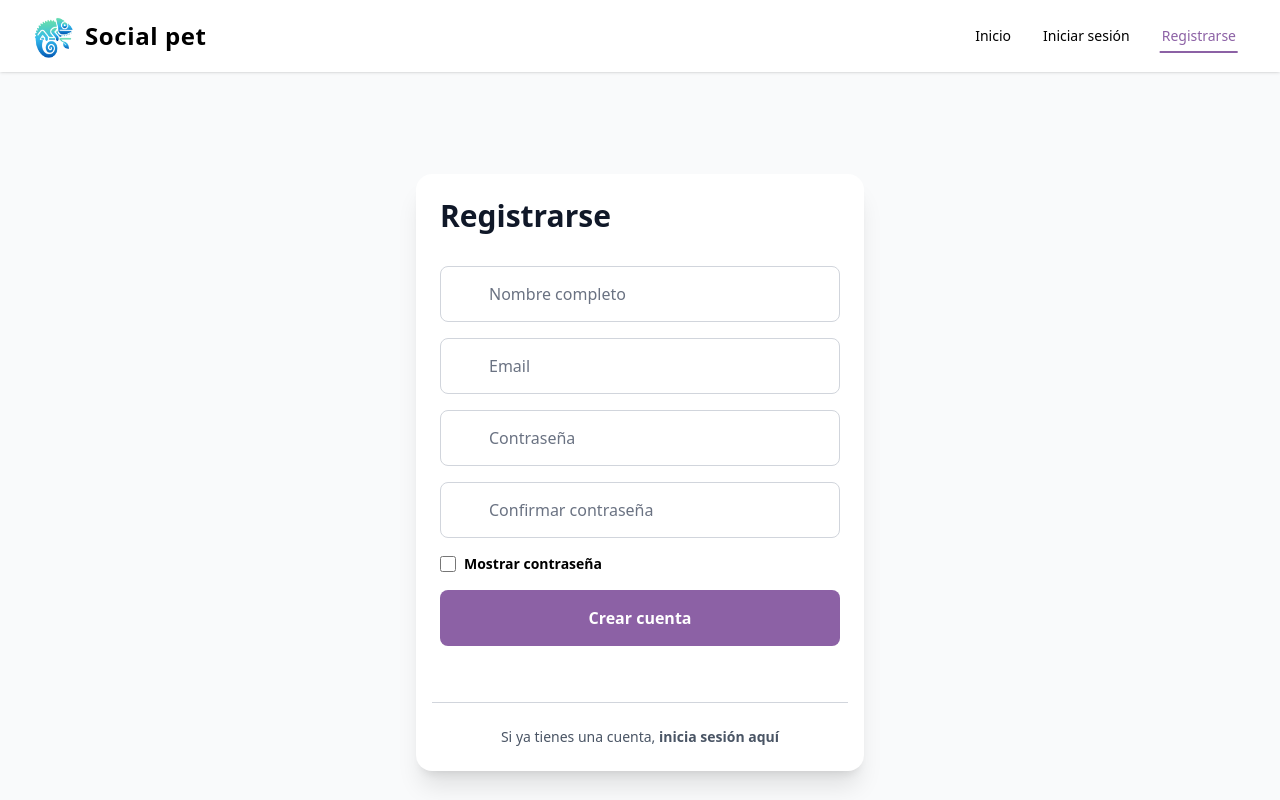
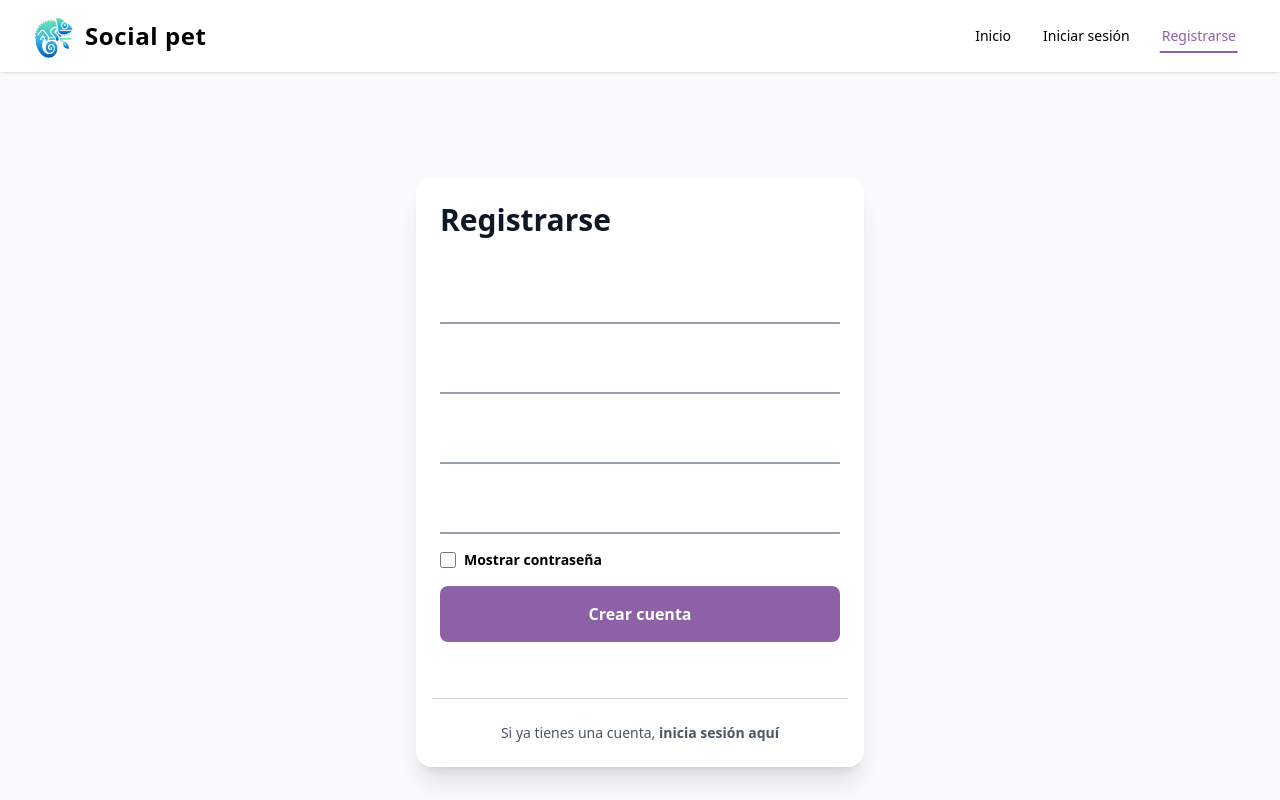
Before and after one commit to RefactoringLifeSocial/frontend, a React (Vite) app: page /register in a window 1280 px wide. Shown: the top 800 px of the page. Built offline with nearby package versions, Linux system fonts and the light colour scheme; no server answers; some icons are missing.

Commit message:
feat(FormInput): :sparkles: Refactor the input component to include a floating label and error tooltip. Styles based on figma.

```diff
--- a/src/components/ui/FormInput.tsx
+++ b/src/components/ui/FormInput.tsx
@@ -3,46 +3,73 @@ import { forwardRef } from "react"
 import type { FieldError } from "react-hook-form"
 
 interface FormInputProps extends React.ComponentPropsWithoutRef<"input"> {
-  icon: string
   error?: FieldError
+  label?: string
 }
 
 const FormInput = forwardRef<HTMLInputElement, FormInputProps>(
-  ({ icon, error, type = "text", ...props }, ref) => {
+  ({ error, label, type = "text", value, ...props }, ref) => {
+    // Detectamos si hay valor o si está enfocado
+    const hasValue = value != null && value !== ""
+
     return (
-      <div className="relative">
-        {/* Icono a la izquierda */}
-        <div className="absolute left-4 top-1/2 -translate-y-1/2 text-gray-600">
-          <Icon icon={icon} className="size-5" />
+      <div className="relative w-full">
+        <div className="relative">
+          {/* Input */}
+          <input
+            ref={ref}
+            type={type}
+            className={`
+              peer w-full bg-transparent border-b-2 pb-2 pt-5 text-gray-900
+              focus:outline-none transition-all duration-200 px-2 placeholder:opacity-0
+              ${error
+                ? "border-red-error focus:border-red-error"
+                : "border-gray-400 focus:border-violet-main"
+              }
+            `}
+            value={value}
+            {...props}
+          />
+
+          {/* Floating Label */}
+          {label && (
+            <label
+              className={`
+                absolute left-0 top-5
+                text-gray-500 pointer-events-none
+                transition-all duration-200 origin-left px-3
+                ${hasValue
+                  ? "-translate-y-4 scale-75 text-violet-main"
+                  : "translate-y-0 scale-100"
+                }
+                peer-focus:-translate-y-4
+                peer-focus:scale-75
+                peer-focus:text-violet-main
+              `}
+            >
+              {label}
+            </label>
+          )}
+
+          {/* Icono de error */}
+          {error && (
+            <div className="group absolute right-0 top-1/2 -translate-y-1/2">
+              <Icon icon="mdi:alert-circle" className="size-5 text-red-500 cursor-pointer" />
+              <div className="absolute right-0 top-full mt-1 z-10 hidden group-hover:block bg-gray-900 text-white text-xs px-3 py-1.5 rounded shadow-lg whitespace-nowrap">
+                {error.message}
+              </div>
+            </div>
+          )}
         </div>
 
-        {/* Icono de error y tooltip a la derecha (visible en desktop) */}
+        {/* Error en móvil */}
         {error && (
-          <div className="group hidden md:block">
-            <div className="absolute right-4 top-1/2 -translate-y-1/2 text-red-error">
-              <Icon icon="mdi:alert-circle" className="size-5" />
-            </div>
-            <div className="absolute right-10 top-1/2 -translate-y-1/2 z-10 hidden group-hover:block bg-black text-white text-xs px-2 py-1 rounded whitespace-nowrap">
-              {error.message}
-            </div>
-          </div>
+          <p className="mt-1 text-xs text-red-500">{error.message}</p>
         )}
-
-        <input
-          ref={ref}
-          type={type}
-          className={`w-full h-14 pl-12 pr-4 border rounded-lg text-gray-900 placeholder-gray-500 focus:border-transparent focus:outline-none focus:ring-2 ${
-            error
-              ? "border-red-error focus:ring-red-error"
-              : "border-gray-300 focus:ring-purple-500"
-          }`}
-          {...props}
-        />
       </div>
     )
   }
 )
 
 FormInput.displayName = "FormInput"
-
 export default FormInput
```
